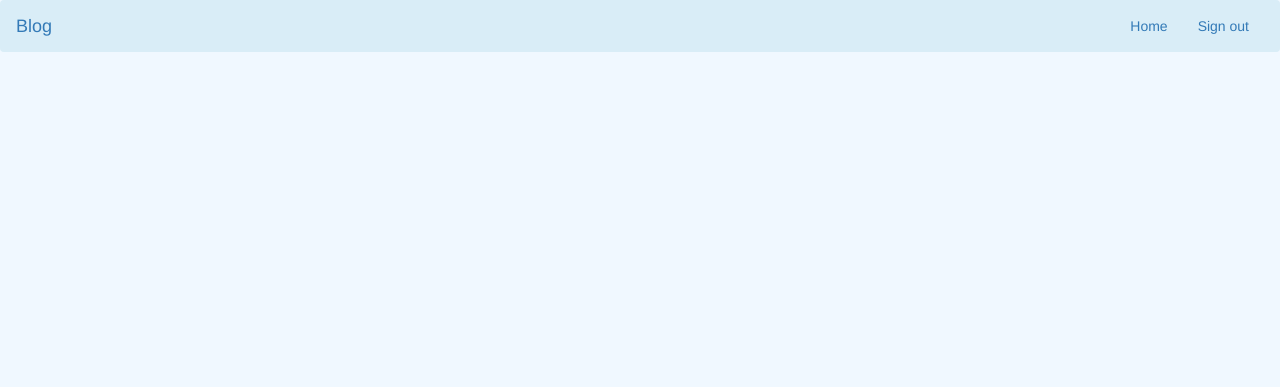
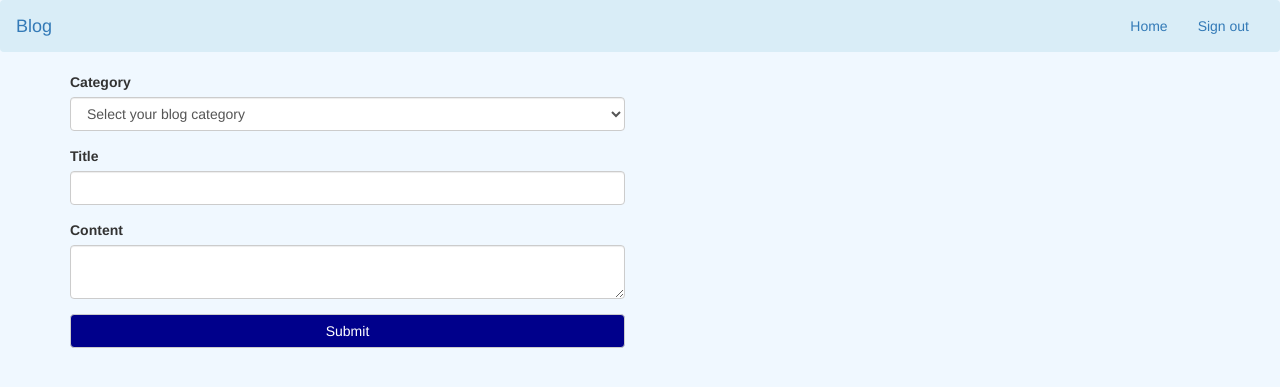
Before and after one commit to kiptoo-rotich/Blogs, a Flask app: page /home in a window 1280 px wide. Shown: the top 387 px of the page. Run offline with Flask 2, Linux system fonts and the light colour scheme; the visitor is signed in with stand-in values (Sample User, id 1); some libraries are stand-ins or nearby versions.

Commit message:
It adds a form with category,title and content section

```diff
--- a/app/main/forms.py
+++ b/app/main/forms.py
@@ -2,8 +2,8 @@ from wtforms import StringField,TextAreaField, SubmitField, SelectField, Integer
 from wtforms.validators import Required
 from flask_wtf import FlaskForm
 
-class OrderForm(FlaskForm):
-    pizza_size=SelectField('Size',validators=[Required()],choices=[('Select your size','Select your size'),(1000,'Large'),(800,'Medium'),(500,'Small')])
-    pizza_toppings=SelectField('Toppings',validators=[Required()],choices=[(500,'Broccolini'),(400,'Capers'),(300,'Gorgonzola')])
-    pizza_quantity = IntegerField('Quantity',validators=[Required()])
+class BlogForm(FlaskForm):
+    blog_category=SelectField('Category',validators=[Required()],choices=[('Select your blog category','Select your blog category'),('Technology','Technology'),('Sports','Sports'),('Politics','Politics'),('Adventure','Adventure'),('Agriculture','Agriculture'),('Business',"Business"),('Others',"Others")])
+    blog_title=StringField('Title',validators=[Required()])
+    blog_content=TextAreaField('Content',validators=[Required()])
     submit = SubmitField('Submit')
--- a/app/main/views.py
+++ b/app/main/views.py
@@ -5,6 +5,7 @@ from .. import db
 from .. models import Quotes
 from ..requests import get_quote
 from . import main
+from .forms import BlogForm
 
 #views
 
@@ -21,5 +22,5 @@ def index():
 @main.route('/home')
 @login_required
 def main():
-
-    return render_template('main/main.html')
+    blog_form=BlogForm()
+    return render_template('main/main.html',blog_form=blog_form)
--- a/app/templates/index.html
+++ b/app/templates/index.html
@@ -13,6 +13,6 @@
     </div>
     <br>
     <h1>{{quote[1]}}</h1><br>
-    <h3>{{quote[2]}}</h3><br>
+    <h3><em>{{quote[2]}}</em></h3><br>
 </div>
 {%endblock%}
--- a/app/templates/main/main.html
+++ b/app/templates/main/main.html
@@ -4,7 +4,7 @@
 <div class="container">
     <div class="row">
         <div class="col-md-6">
-
+            {{wtf.quick_form(blog_form)}}
         </div>
         <div class="col-md-6">
 
```
